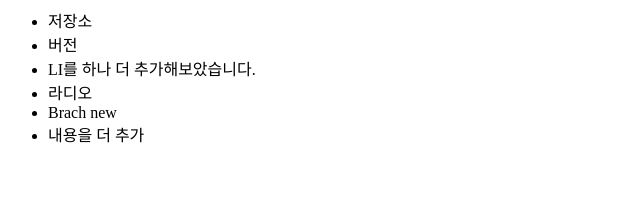
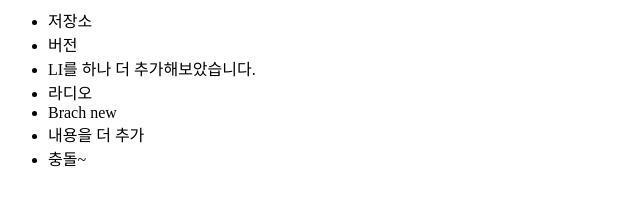
Before and after one commit to inegg/opentutorials_git_inegg, a plain HTML site: page index.html in a window 1280 px wide. Shown: the full height of the page, 0-640 px from the left. Drawn offline with Linux system fonts and the light colour scheme.

Commit message:
충돌 추가~

```diff
--- a/index.html
+++ b/index.html
@@ -11,6 +11,7 @@
 			<li>라디오</li>
 			<li>Brach new</li>
 			<li>내용을 더 추가 </li>
+			<li>충돌~</li>
 		</ul>
 	</body>
 </html>
```
